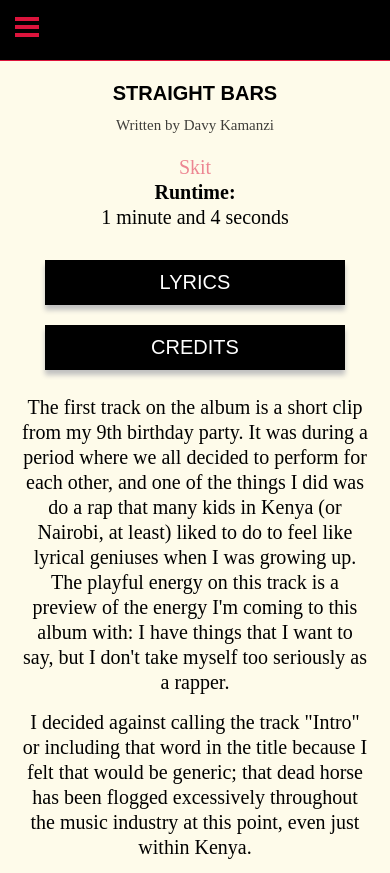
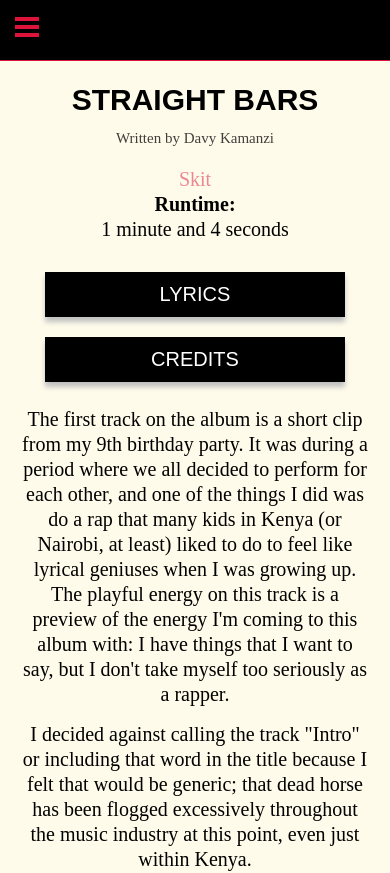
Before and after one commit to DavyK17/man-of-substance, a React (Create React App) app: page /tracks/1 in a window 390 px wide. Shown: the top 873 px of the page. Built offline with nearby package versions, Linux system fonts and the light colour scheme.

Commit message:
Adjusting track title styling

```diff
--- a/src/assets/style.css
+++ b/src/assets/style.css
@@ -368,13 +368,7 @@ nav a:active {
     text-transform: uppercase;
 }
 
-@media only screen and (max-width: 586px) {
-    .track-head h1 {
-        font-size: 1rem;
-    }
-}
-
-@media only screen and (min-width: 587px) and (max-width: 768px) {
+@media only screen and (max-width: 768px) {
     .track-head h1 {
         font-size: 1.5rem;
     }
```
